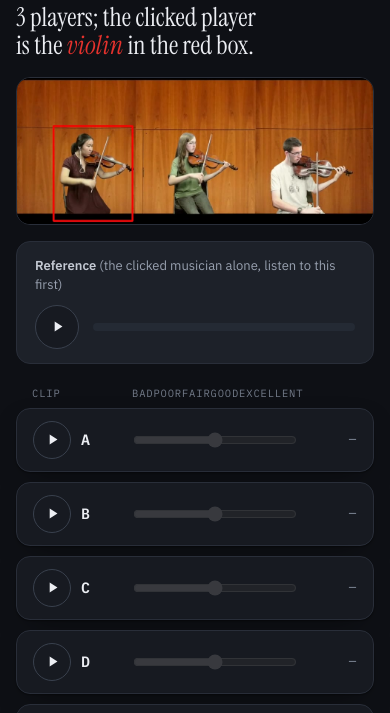
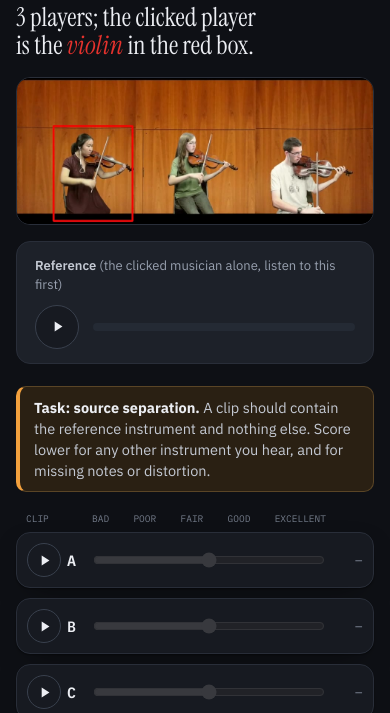
Before and after one commit to aroy1990-dev/mushra-listening-test, a plain HTML site: page index.html in a window 390 px wide. Both pictures are taken after a click on the button "Begin the test". Shown: the part 83-796 px from the top of the page. Drawn offline with Linux system fonts and the light colour scheme; no server answers.

Commit message:
Task reminder on each page; wider sliders on phones

```diff
--- a/index.html
+++ b/index.html
@@ -113,6 +113,10 @@ h2.q .boxed{color:var(--box); font-style:italic;}
 .barwrap{flex:1; height:8px; border-radius:999px; background:var(--surface-3); overflow:hidden;}
 .bar{height:100%; width:0%; background:var(--accent); border-radius:999px;}
 
+.task{font-size:14.5px; line-height:1.45; color:var(--ink-soft); background:var(--accent-tint); border:1px solid var(--accent-line);
+      border-left:4px solid var(--accent); border-radius:10px; padding:10px 14px; margin:0 0 20px;}
+.task b{color:var(--ink);}
+
 /* clip rows: [play button + letter] [slider] [value] */
 .scale, .clip{display:grid; grid-template-columns:86px 1fr 46px; gap:14px; align-items:center;}
 .scale{font-family:var(--mono); font-size:10.5px; letter-spacing:.08em; text-transform:uppercase; color:var(--faint);
@@ -128,6 +132,15 @@ h2.q .boxed{color:var(--box); font-style:italic;}
 .clip .cbar{position:absolute; left:0; bottom:0; height:3px; width:0%; background:var(--accent); opacity:.8;}
 .clip .val{font-family:var(--mono); font-weight:600; font-size:15px; text-align:right; font-variant-numeric:tabular-nums;}
 .clip:not(.rated) .val{color:var(--faint); font-weight:400;}
+@media (max-width:520px){
+  /* phones: give the slider most of the row */
+  .scale, .clip{grid-template-columns:58px 1fr 30px; gap:8px;}
+  .clip{padding:10px 10px;}
+  .scale{padding:0 10px 6px; font-size:9.5px; letter-spacing:0;}
+  .clip .cbtn{gap:6px;}
+  .clip .cbtn .play{width:34px; height:34px;}
+  .clip .val{font-size:14px;}
+}
 input[type=range]{width:100%; accent-color:var(--accent); cursor:pointer; margin:0; height:28px;}
 input[type=range]:disabled{cursor:not-allowed; opacity:.35;}
 .clip:not(.rated) input[type=range]:not(:disabled){opacity:.6;}
@@ -227,6 +240,10 @@ input[type=range]:disabled{cursor:not-allowed; opacity:.35;}
         <button class="play" id="playRef" aria-label="Play the reference"></button>
         <div class="barwrap"><div class="bar" id="barRef"></div></div>
       </div>
+    </div>
+    <div class="task">
+      <b>Task: source separation.</b> A clip should contain the reference instrument and nothing else.
+      Score lower for any other instrument you hear, and for missing notes or distortion.
     </div>
     <div class="scale"><span>Clip</span><span class="labels"><span>Bad</span><span>Poor</span><span>Fair</span><span>Good</span><span>Excellent</span></span><span></span></div>
     <div class="clips" id="clips"></div>
```
